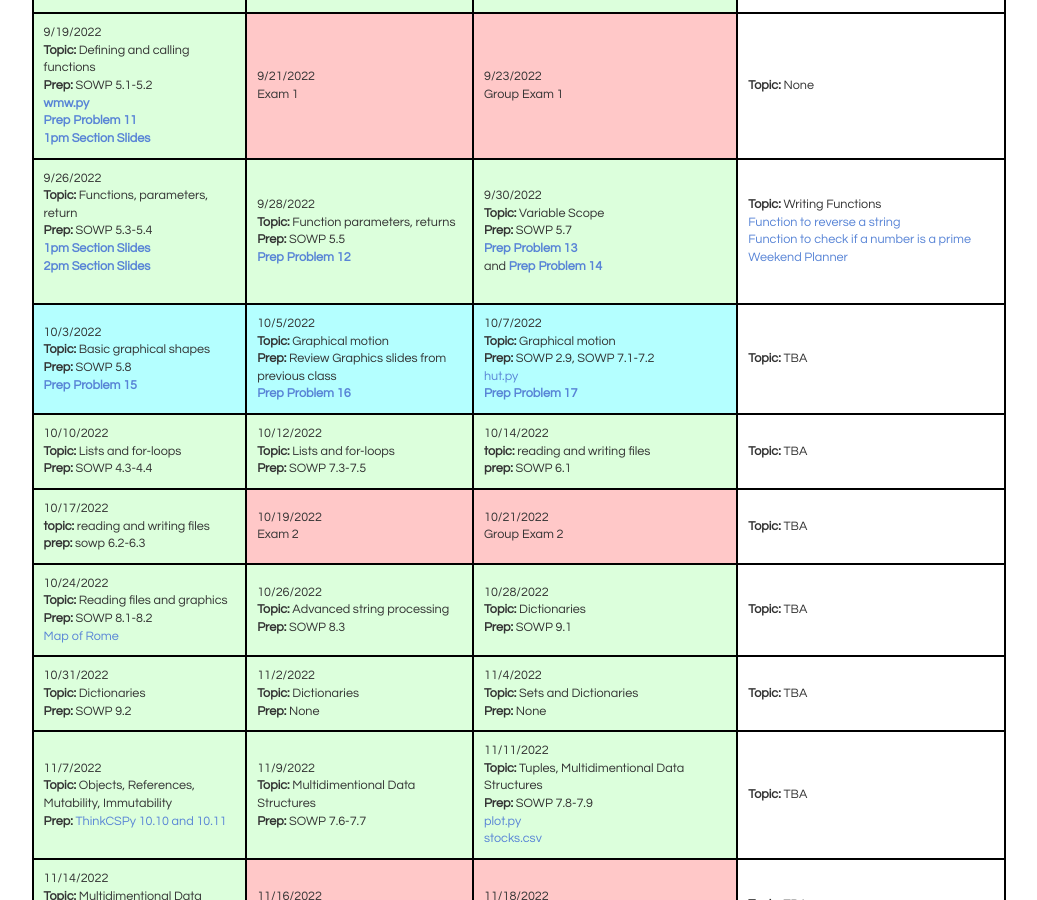
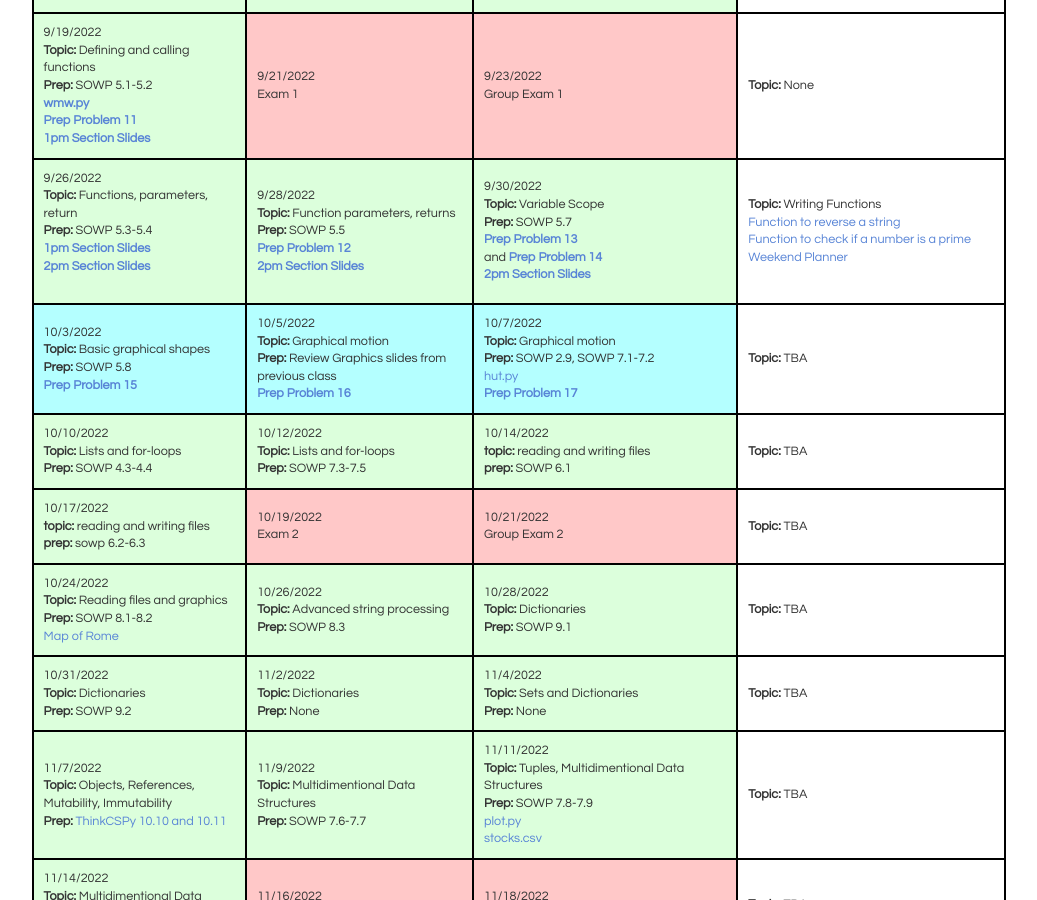
Before and after one commit to bddicken/cs110fall2022website, a Jekyll site: the page built from schedule/index.md, in a window 1280 px wide and 900 px high, scrolled down 841 px. Shown: the whole window, without its empty margins (121-1158 px from the left). Built offline with Jekyll 4.4.1, drawn with Linux system fonts in a browser that asks for light colours.

Commit message:
added link to slides

```diff
--- a/schedule/index.md
+++ b/schedule/index.md
@@ -212,6 +212,7 @@ The <b>Prep</b> for each day indicates the work you need to have completed <b>BE
     <b>Topic:</b> Function parameters, returns <br/>
     <b>Prep:</b> SOWP 5.5 <br/>
     <a href="../preps/12/"><b>Prep Problem 12</b></a> <br/>
+    <a href="./slides/14-functions-return-AP.pdf"><b>2pm Section Slides</b></a> <br/>
 
   </td>
   <td class="topic-general">
@@ -220,6 +221,7 @@ The <b>Prep</b> for each day indicates the work you need to have completed <b>BE
     <b>Prep:</b> SOWP 5.7 <br/>
     <a href="../preps/13/"><b>Prep Problem 13</b></a> <br/> and
     <a href="../preps/14/"><b>Prep Problem 14</b></a> <br/>
+    <a href="./slides/15-functions-return-string-slice-AP.pdf"><b>2pm Section Slides</b></a> <br/>
   </td>
   <td>
     <b>Topic:</b> Writing Functions <br/>
```
